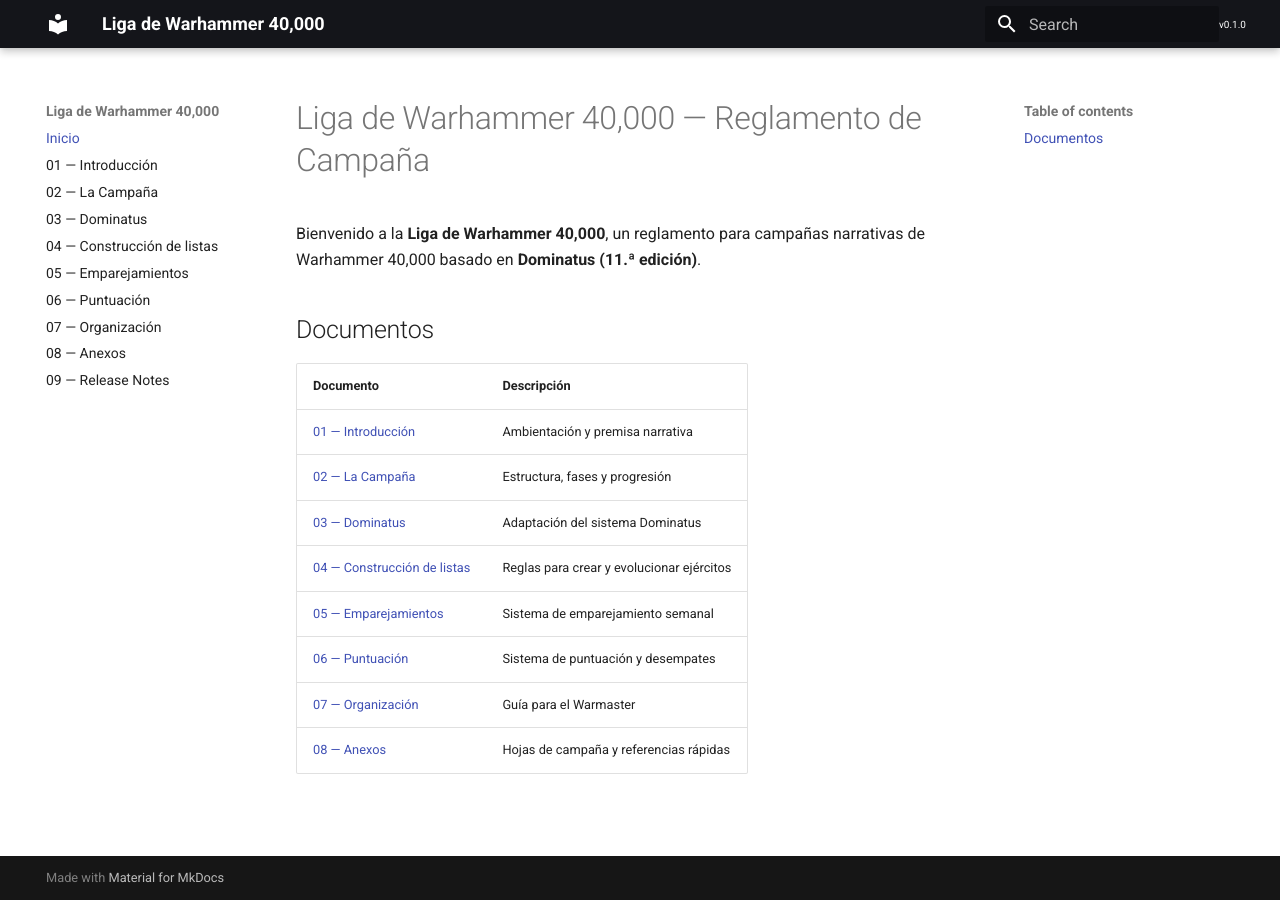
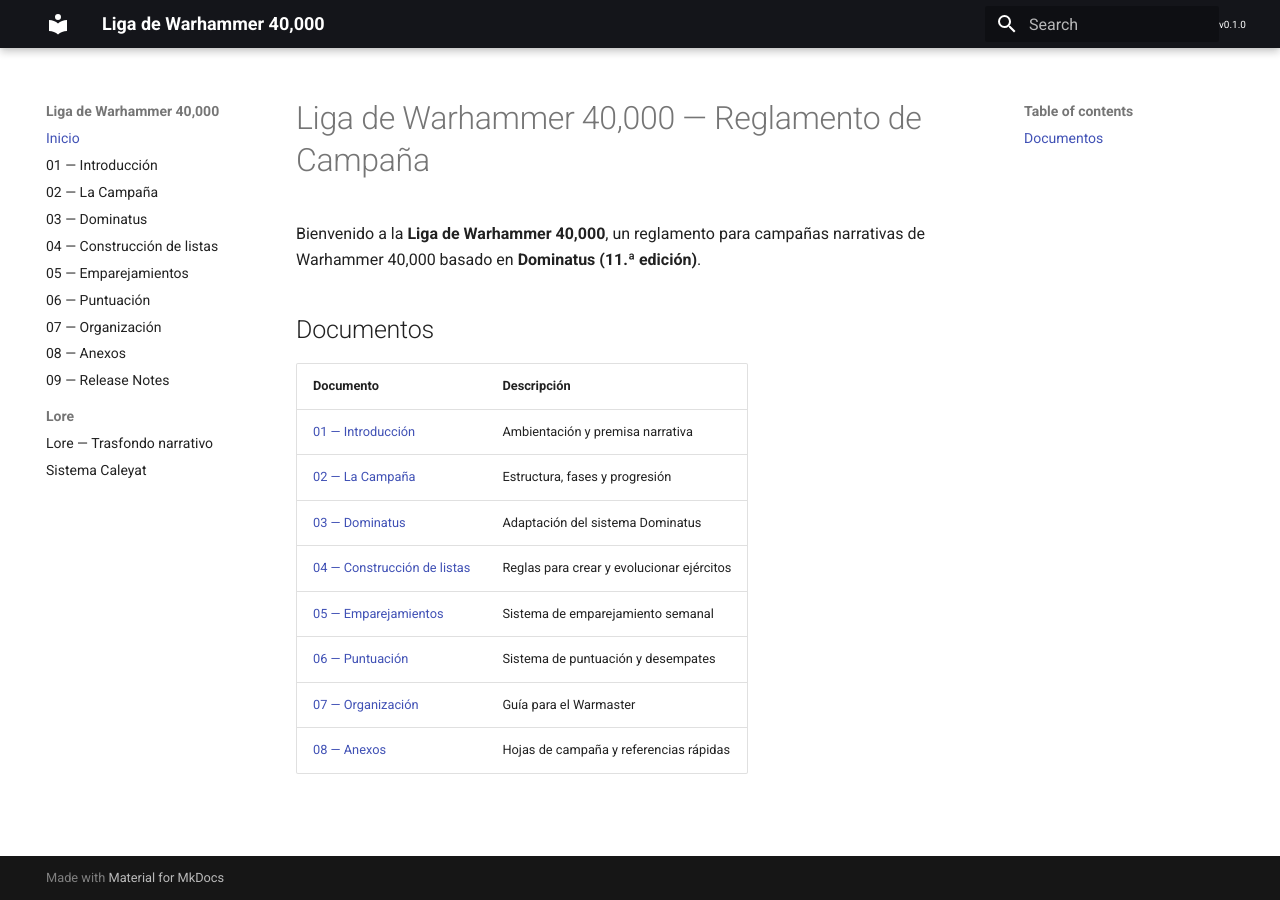
Before and after one commit to gonzalo-radio/liga-armagedon, an MkDocs documentation site: the page built from docs/index.md, in a window 1280 px wide. Built offline with MkDocs 1.6.1 and Material for MkDocs 9.7.7, drawn with Linux system fonts in a browser that asks for light colours.

Commit message:
v0.1.0e: mover lore/ a docs/lore/ para que MkDocs lo sirva correctamente; actualizar README

```diff
--- a/mkdocs.yml
+++ b/mkdocs.yml
@@ -42,3 +42,6 @@ nav:
   - 07 — Organización: 07-organizacion.md
   - 08 — Anexos: 08-anexos.md
   - 09 — Release Notes: 09-release-notes.md
+  - Lore:
+    - lore/index.md
+    - lore/planeta-caleyat.md
```
Also changed, not shown: README.md (+1 -2 lines), docs/lore/index.md (renamed from lore/index.md), docs/lore/planeta-caleyat.md (renamed from lore/planeta-caleyat.md).
